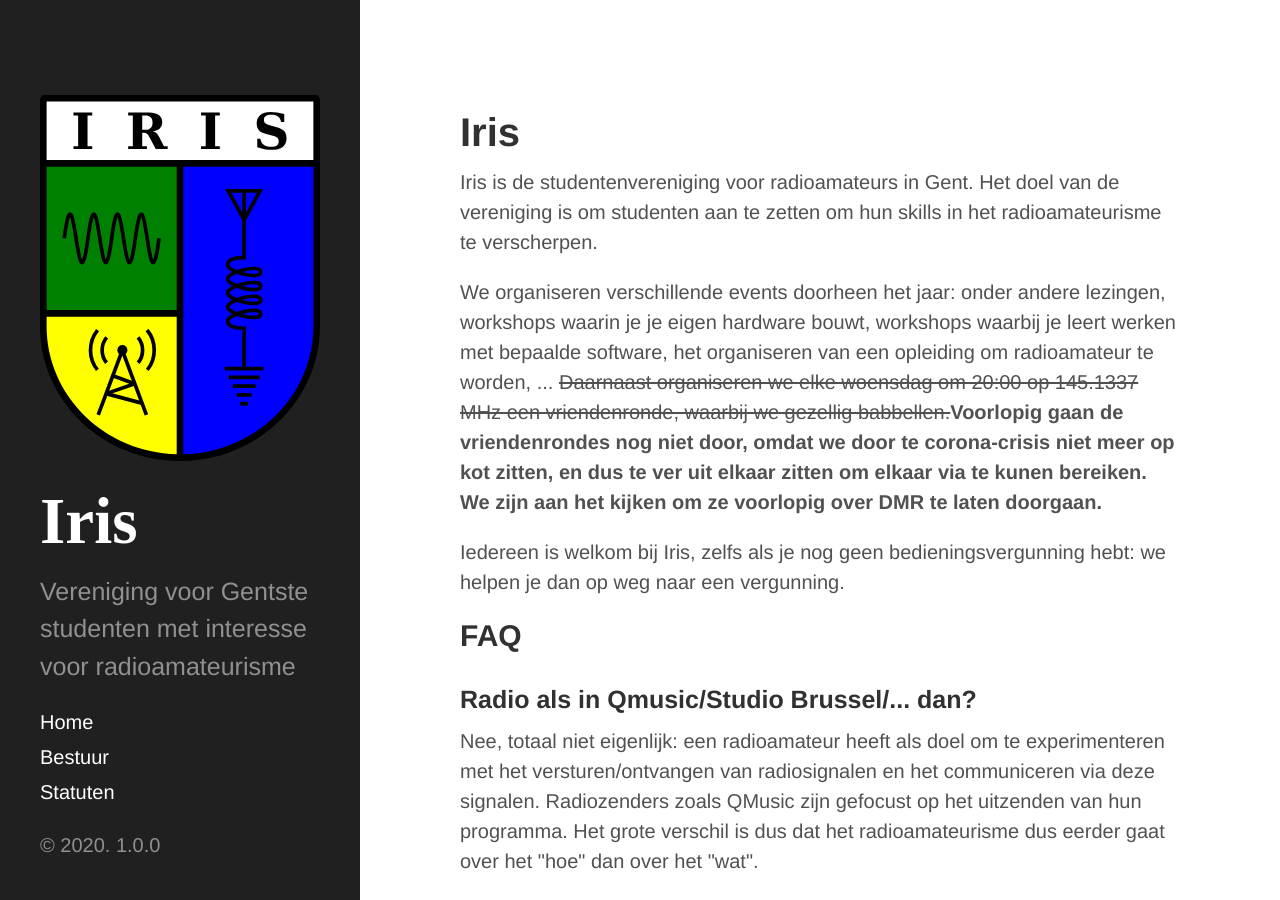
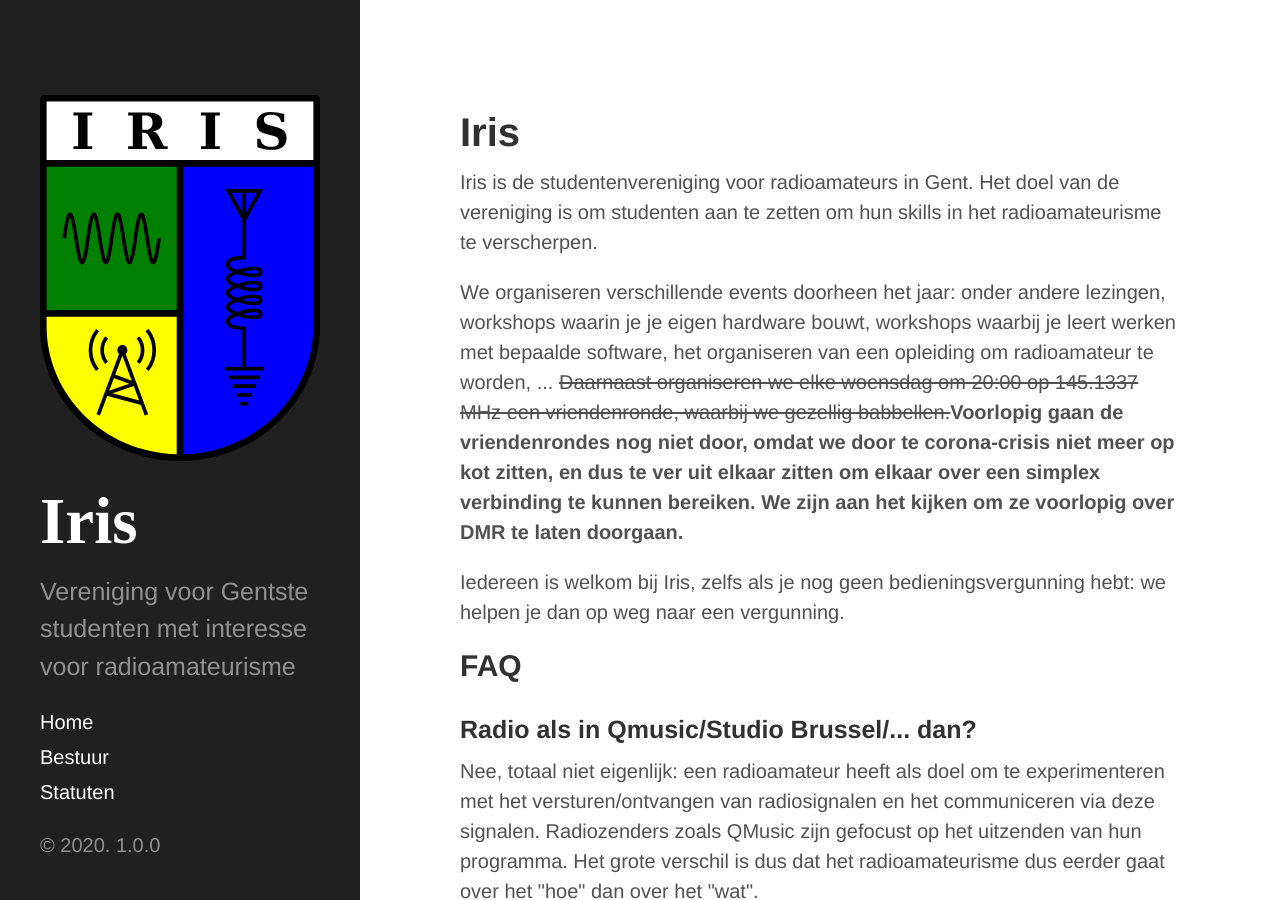
Before and after one commit to rien/irisgent, a Jekyll site: the page built from index.html, in a window 1280 px wide and 900 px high. Built offline with Jekyll 4.4.1, drawn with Linux system fonts in a browser that asks for light colours.

Commit message:
Correct typo

```diff
--- a/index.html
+++ b/index.html
@@ -15,7 +15,7 @@ met bepaalde software, het organiseren van een opleiding om radioamateur te word
 <s>Daarnaast organiseren we elke woensdag om 20:00 op 145.1337 MHz een vriendenronde,
 waarbij we gezellig babbellen.</s><b>Voorlopig gaan de vriendenrondes nog niet door,
 omdat we door te corona-crisis niet meer op kot zitten, en dus te ver uit elkaar zitten
-om elkaar via te kunen bereiken. We zijn aan het kijken om ze voorlopig over DMR
+om elkaar over een simplex verbinding te kunnen bereiken. We zijn aan het kijken om ze voorlopig over DMR
 te laten doorgaan.</b></p>
 
 <p>Iedereen is welkom bij Iris, zelfs als je nog geen bedieningsvergunning hebt:
```
